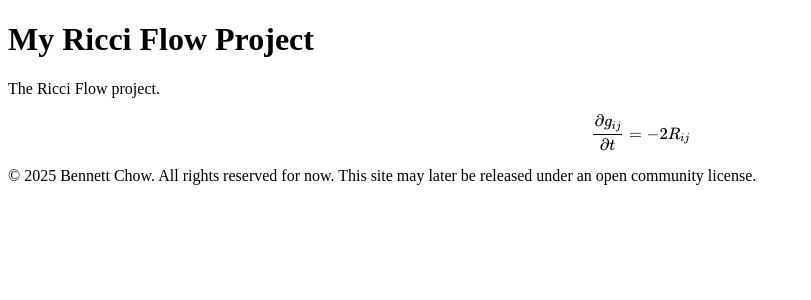
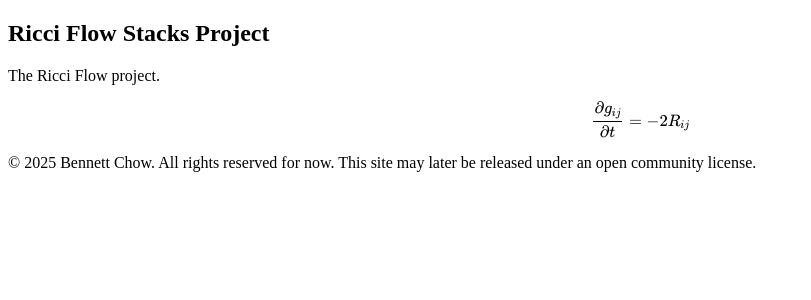
Before and after one commit to bennett-chow/ricciflow.org, a Jekyll site: the page built from index.md, in a window 1280 px wide. Shown: the top 300 px of the page, without its empty margins (0-811 px from the left). Built offline with Jekyll 4.4.1, drawn with Linux system fonts in a browser that asks for light colours.

Commit message:
Update default.html

```diff
--- a/_layouts/default.html
+++ b/_layouts/default.html
@@ -2,12 +2,12 @@
 <html lang="en">
 <head>
     <meta charset="UTF-8">
-    <title>{{ page.title }} | Ricci Flow Project</title>
+    <title>{{ page.title }} | Ricci Flow Stacks Project</title>
     <script src="https://cdn.jsdelivr.net/npm/mathjax@3/es5/tex-mml-chtml.js"></script>
 </head>
 <body>
     <header>
-        <h1>My Ricci Flow Project</h1>
+        <h2>Ricci Flow Stacks Project</h2>
     </header>
     <main>
         {{ content }}
```
